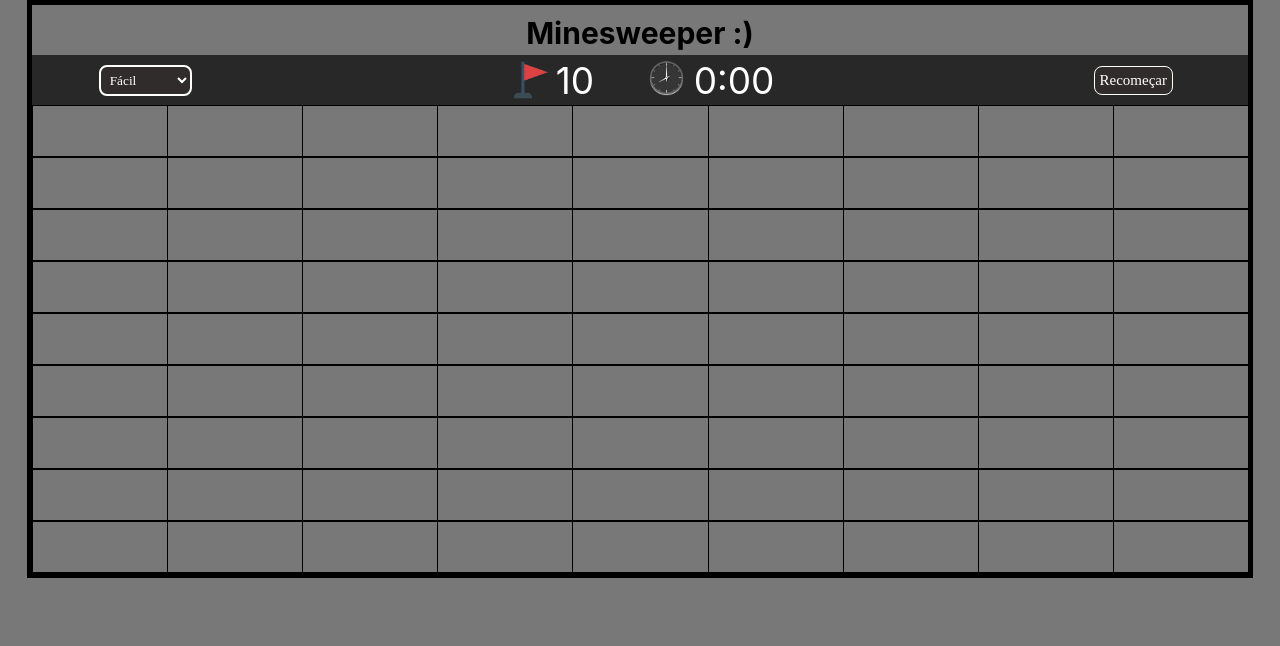
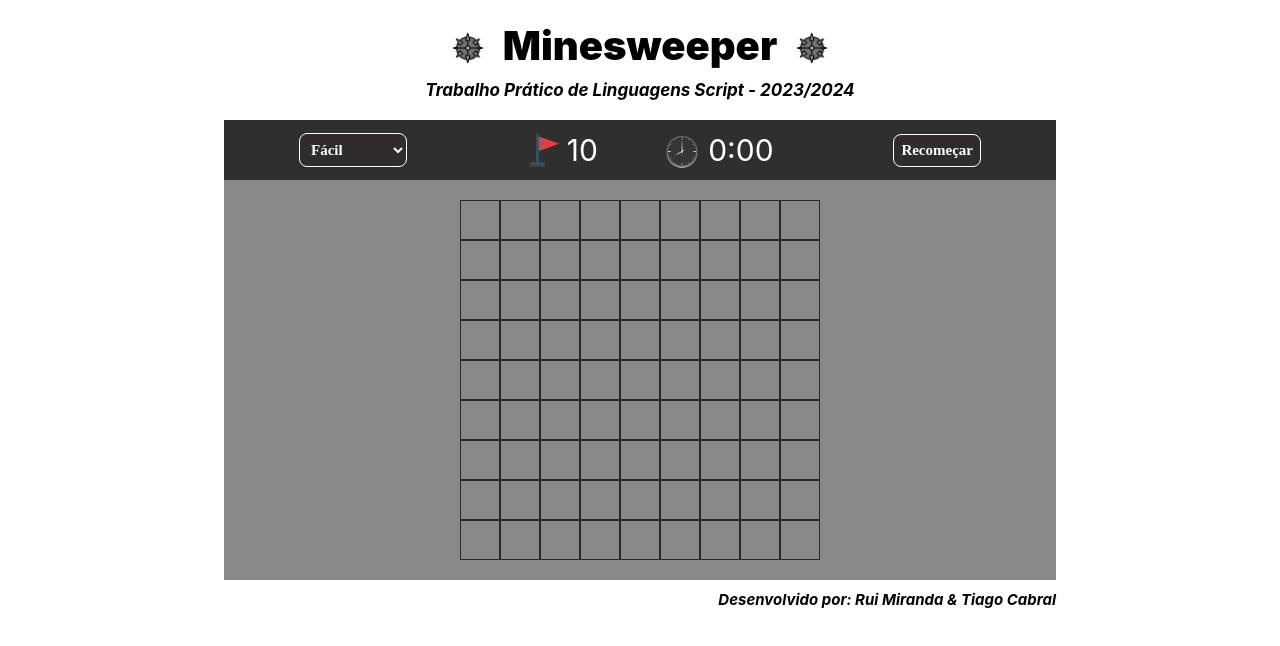
Before and after one commit to TiagoCabral2000/Minesweeper-React, a React (Create React App) app: page / in a window 1280 px wide. Shown: the top 646 px of the page. Built offline with nearby package versions, Linux system fonts and the light colour scheme.

Commit message:
Visual atualizado

```diff
--- a/src/App.jsx
+++ b/src/App.jsx
@@ -92,7 +92,8 @@ function Minesweeper() {
 
   return (
       <div className="minesweeper">
-          <h1>Minesweeper :)</h1>
+          <h1><img className="mine" src="img/mine.png" />Minesweeper <img className="mine" src="img/mine.png"/></h1>
+          <h2>Trabalho Prático de Linguagens Script - 2023/2024</h2>
           <BoardHead
             time={time}
             reset={reset}
@@ -110,6 +111,7 @@ function Minesweeper() {
             changeFlagAmount = {changeFlagAmount}
             flags = {flags}
           />
+          <h3>Desenvolvido por: Rui Miranda & Tiago Cabral</h3>
       </div>
   );
 }
--- a/src/components/Board/Board.jsx
+++ b/src/components/Board/Board.jsx
@@ -186,13 +186,14 @@ function Board(props) {
    }, [props.openCells, props.flags]);
 
    return (
+
       <div className="board">
-
          {board.map((row, rowIndex) => (
             <Row key={rowIndex} cells={row} open={open} flag={flag} flags={props.flags}  />
          ))}
 
       </div>
+
    );
 }
 
--- a/src/components/BoardHead/BoardHead.jsx
+++ b/src/components/BoardHead/BoardHead.jsx
@@ -7,6 +7,7 @@ const BoardHead = (props) => {
   let time = `${minutes}:${formattedSeconds}`;
 
   return (
+    <div className="board-container">
     <div className="board-head">
 
       <select className="level" onChange={props.onLevelChange}>
@@ -23,6 +24,7 @@ const BoardHead = (props) => {
       <button className="reset" onClick= {props.reset}>Recomeçar</button>
 
     </div>
+    </div>
   );
 };
 
--- a/src/components/BoardHead/styles.css
+++ b/src/components/BoardHead/styles.css
@@ -1,11 +1,17 @@
+.board-container{
+   display: flex;
+   justify-content: center;
+}
 .board-head {
-   background-color: rgba(0, 0, 0, 0.662);
-   font-size: 37px;
+   background-color: rgba(2, 2, 2, 0.662);
+   font-size: 30px;
    display: flex;
    align-items: center;
+   justify-content: center;
    color: white;
+   width: 100%;
+   height: 60px;
 
-   height: 50px;
 }
 
 .center {
@@ -24,26 +30,36 @@
 }
 
 .flags img {
-   height: 40px;
+   height: 35px;
    margin-right: 5px;
 }
 
 .timer {
+   margin-left: 50px;
    margin-right: auto;
 }
 
 .timer img {
-   height: 48px;
+   height: 45px;
    margin-right: 5px;
+   margin-top: 7px;
 }
 
 .reset, .level{
    color: white;
    background-color: #302c2c;
    font-family: "Ubuntu";
+   font-size: 15px;
    border: solid white 1.5px;
    border-radius: 8px;
-   padding: 5px;
+   padding: 7px;
+   font-weight: bold;
+}
+.level option{
+   background-color: #302c2c;
+}
+.reset:hover, .level:hover{
+   background-color: rgba(75, 75, 75, 0.651);
 }
 
 .level{
--- a/src/components/Cell/Cell.jsx
+++ b/src/components/Cell/Cell.jsx
@@ -17,7 +17,7 @@ const Cell = (props) => {
       else if(data.wrongFlag){
         return (
           < div  className="cell open"  onClick={() => open(data)}  onContextMenu={ (e) => {e.preventDefault();} } >
-            <img className="flag" src="img/wrongFlag.png" />
+            <img className="wrongflag" src="img/wrongFlag.png" />
           </div>
         )
       }
--- a/src/index.css
+++ b/src/index.css
@@ -1,5 +1,5 @@
 body {
-   background-color: rgb(120, 120, 120);
+
    margin: 0;
    font-family: "Ubuntu", -apple-system, BlinkMacSystemFont, "Segoe UI", "Roboto",
       "Oxygen", "Cantarell", "Fira Sans", "Droid Sans",
@@ -11,44 +11,70 @@ body {
 }
 
 .minesweeper {
-   width: 95%;
-   border: 5px solid black;
+   width: 65%;
    margin: auto;
+   background-color: rgba(75, 75, 75, 0.651);
 }
 .minesweeper h1{
    display: flex;
    justify-content: center;
+   align-items: center;
+   height: 50px;
+   margin:0;
+   font-size: 40px;
+   background-color: white;
+   font-weight: 900;
+   padding-top: 20px;
+}
+.minesweeper h1 img{
+   width: 30px;
+   padding: 20px;
+   padding-top: 25px;
+}
+.minesweeper h2{
+   display: flex;
+   justify-content: center;
    height: 20px;
-   gap: 0;
-   margin-top: 10px;
-   font-size: 30px;
+   margin:0;
+   font-style: italic;
+   font-size: 17px;
+   background-color: white;
+   padding-bottom: 20px;
+   padding-top: 10px;
 }
 
+
 .board {
-   width: 100%;
-   height: 100%;
+   display: grid;
+   justify-content: center;
+   margin:0 auto;
+   padding: 20px;
 }
 
 .board .row{
    display: flex;
-   border: solid black 1px;
-   width: 100%;
-   border-bottom: none;
+   justify-content: center;
+   width: fit-content;
+   margin: 0;
 }
 .board .row .cell{
+   border: 1px solid rgba(7, 7, 7, 0.74);
+   width: 38px;
+   height: 38px;
+   font-size: 15px;
+   font-weight: 500;
    display: flex;
    justify-content: center;
    align-items: center;
-   border-right: 1px solid black;
-   border-bottom: 1px solid black;
-   height: 50px;
-   width: 100%;
 }
 .mine, .flag{
+   width: 25px;
+}
+.auxiliar{
    width: 35px;
 }
-.auxiliar{
-   width: 55px;
+.wrongflag{
+   width: 20px;
 }
 
 .board .row .cell.open{
@@ -61,51 +87,15 @@ body {
    background-color: rgb(59, 59, 59);
 }
 
-.board-head {
-   background-color: rgba(0, 0, 0, 0.662);
-   font-size: 37px;
+h3{
    display: flex;
-   align-items: center;
-   color: white;
-
-   height: 50px;
-   /* justify-content: space-between; */
+   justify-content: end;
+   padding: 0;
+   margin: 0;
+   padding-top: 10px;
+   background-color: white;
+   align-items:end;
+   font-style: italic;
+   font-size: 15px;
+   color: rgb(2, 2, 2);
 }
-.board-head .level {
-
-   color: white;
-   background-color: #302c2c;
-   font-family: "Ubuntu";
-   border: solid white 2px;
-   border-radius: 8px;
-
-   /* position: absolute;
-   margin-left: 20px; */
-}
-.board-head .center {
-   display: flex;
-   flex: 1;
-}
-.board-head span {
-   display: flex;
-   align-items: center;
-}
-.board-head .center .flags {
-   margin-left: auto;
-   margin-right: 50px;
-}
-.board-head .center .flags img {
-   height: 40px;
-   margin-right: 5px;
-}
-.board-head .center .timer {
-   margin-right: auto;
-}
-.board-head .center .timer img {
-   height: 48px;
-   margin-right: 5px;
-}
-
-.reset{
-font-size: 15px;
-}
```
